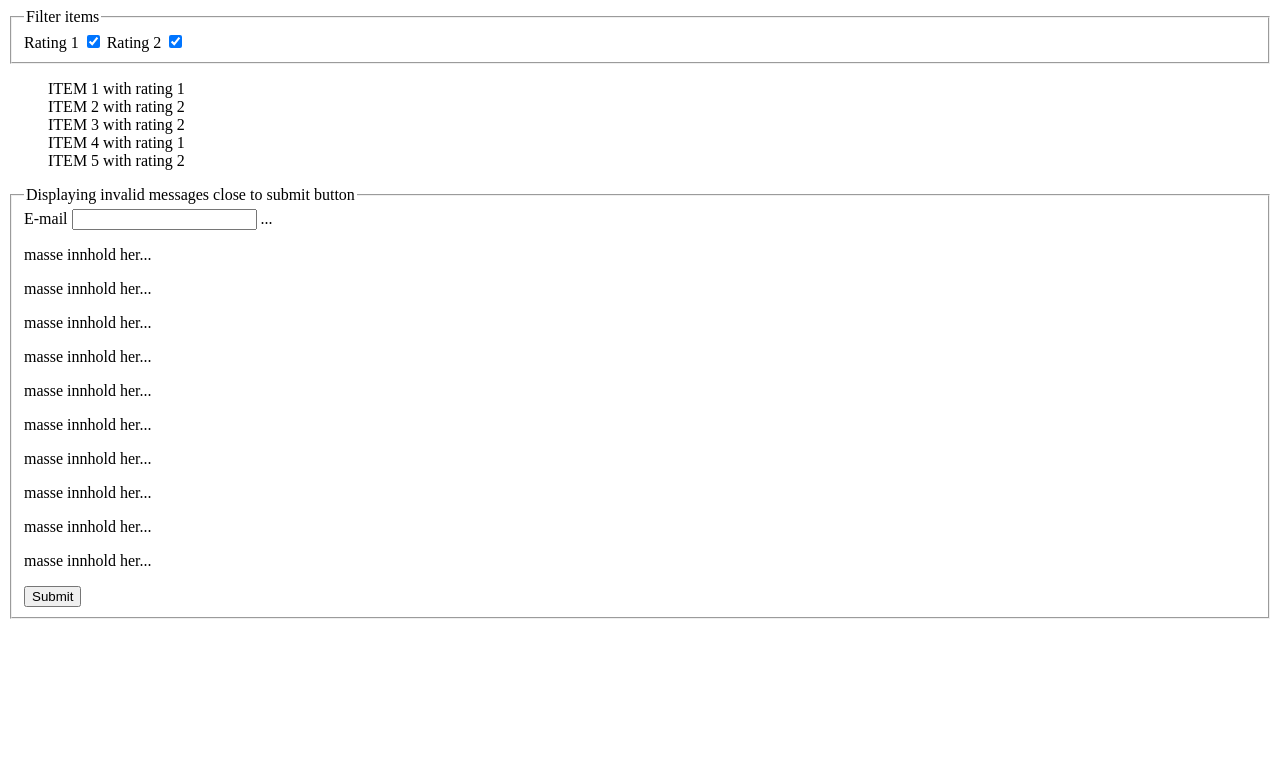
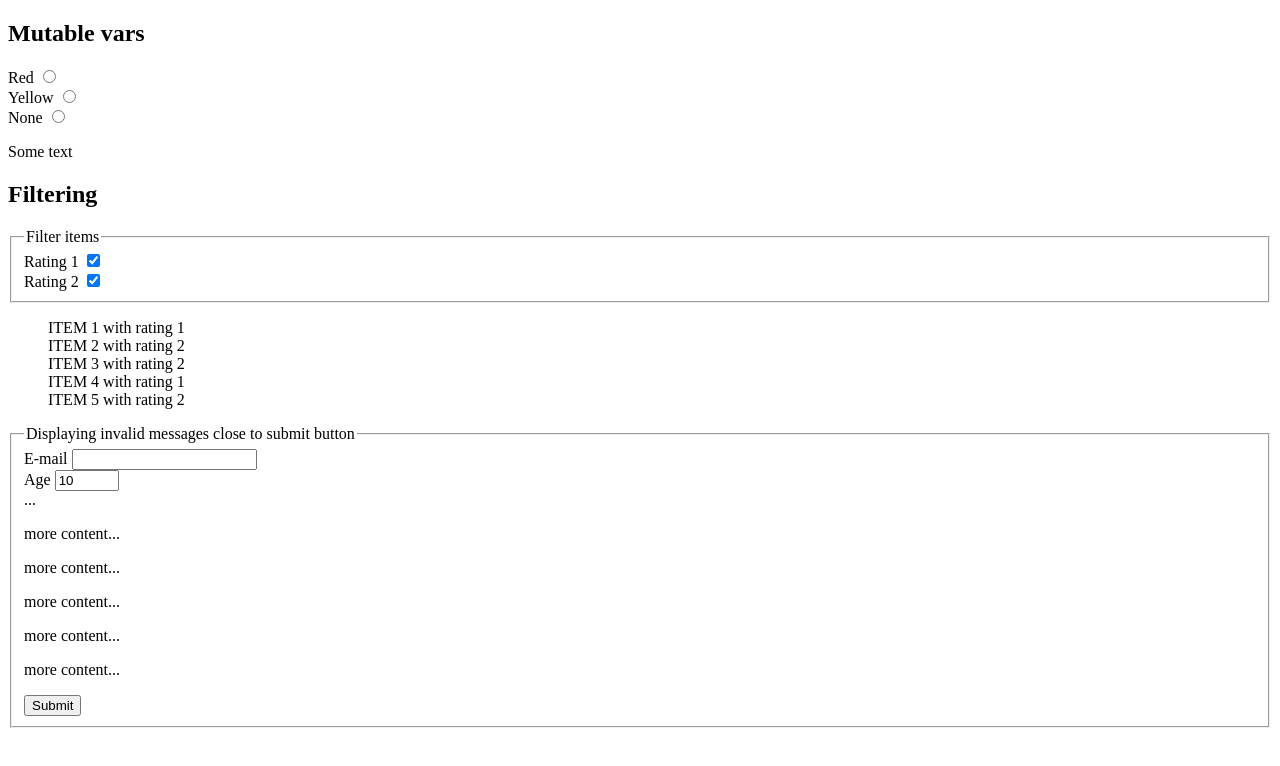
Before and after one commit to narve/html-css-tricks, a plain HTML site: page index.html in a window 1280 px wide. Drawn offline with Linux system fonts and the light colour scheme.

Commit message:
add vars example

```diff
--- a/index.html
+++ b/index.html
@@ -5,10 +5,14 @@
     <title>Title</title>
 
     <style>
+        label {
+            display: block;
+        }
 
         :has(#rating-1:checked) section li.rating-1 {
             display: block;
         }
+
         :has(#rating-2:checked) section li.rating-2 {
             display: block;
         }
@@ -19,19 +23,53 @@
 
 
         form .warning {
-            display:none;
+            display: none;
         }
 
-        form:has(input[type="email"]:invalid) .warning {
+        form:has(#input-email:invalid) .email {
             display: block;
             color: red;
+        }
+
+        form:has(#input-age:invalid) .age {
+            display: block;
+            color: red;
+        }
+
+
+        :root:has(#scheme1:checked) {
+            --color: red;
+        }
+
+        :root:has(#scheme2:checked) {
+            --color: yellow;
+        }
+
+        .mutable {
+            color: var(--color);
         }
 
     </style>
 
 </head>
 <body>
-
+<section>
+    <h1>Mutable vars</h1>
+    <form>
+        <label>Red
+            <input id="scheme1" name="scheme" type="radio">
+        </label>
+        <label>Yellow
+            <input id="scheme2" name="scheme" type="radio">
+        </label>
+        <label>None
+            <input id="scheme3" name="scheme" type="radio">
+        </label>
+    </form>
+    <p class="mutable">Some text </p>
+</section>
+<section>
+    <h1>Filtering</h1>
     <form>
         <fieldset>
             <legend>Filter items</legend>
@@ -44,7 +82,6 @@
         </fieldset>
     </form>
 
-<section>
     <ul>
         <li class="rating-1">ITEM 1 with rating 1</li>
         <li class="rating-2">ITEM 2 with rating 2</li>
@@ -60,66 +97,42 @@
     <fieldset>
         <legend>Displaying invalid messages close to submit button</legend>
         <label>E-mail
-    <input type="email" id="email">
+            <input type="email" id="input-email">
+        </label>
+        <label>Age
+            <input type="number" id="input-age" min="10" max="100" value="10">
         </label>
 
         ...
 
 
-
         <p>
-        masse innhold her...
-    </p>
-
-
-
-    <p>
-        masse innhold her...
-    </p>
-
-
-
-    <p>
-        masse innhold her...
-    </p>
-
-
-
-    <p>
-        masse innhold her...
-    </p>
-
-
-
-    <p>
-        masse innhold her...
-    </p>
-
-
-
-    <p>
-        masse innhold her...
+            more content...
         </p>
 
 
         <p>
-        masse innhold her...
+            more content...
         </p>
 
 
         <p>
-        masse innhold her...
+            more content...
         </p>
 
+
         <p>
-        masse innhold her...
+            more content...
         </p>
 
+
         <p>
-        masse innhold her...
+            more content...
         </p>
 
+
         <div class="email warning">Please fill in your <a href="#input-email">email</a></div>
+        <div class="age warning">Please fill in your <a href="#input-age">age</a></div>
         <input type="submit">
     </fieldset>
 </form>
```
Lines whose indentation alone changed are shown as unchanged.
